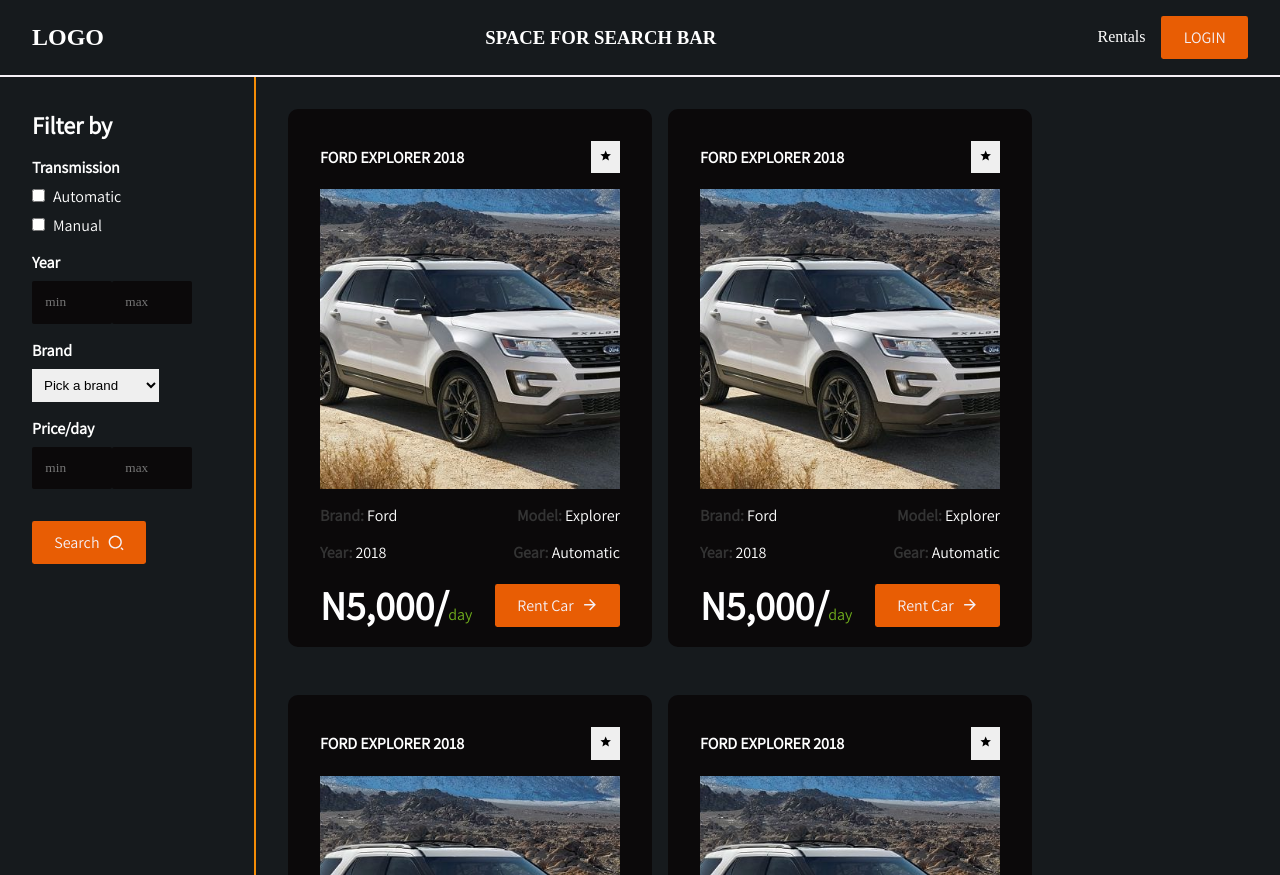
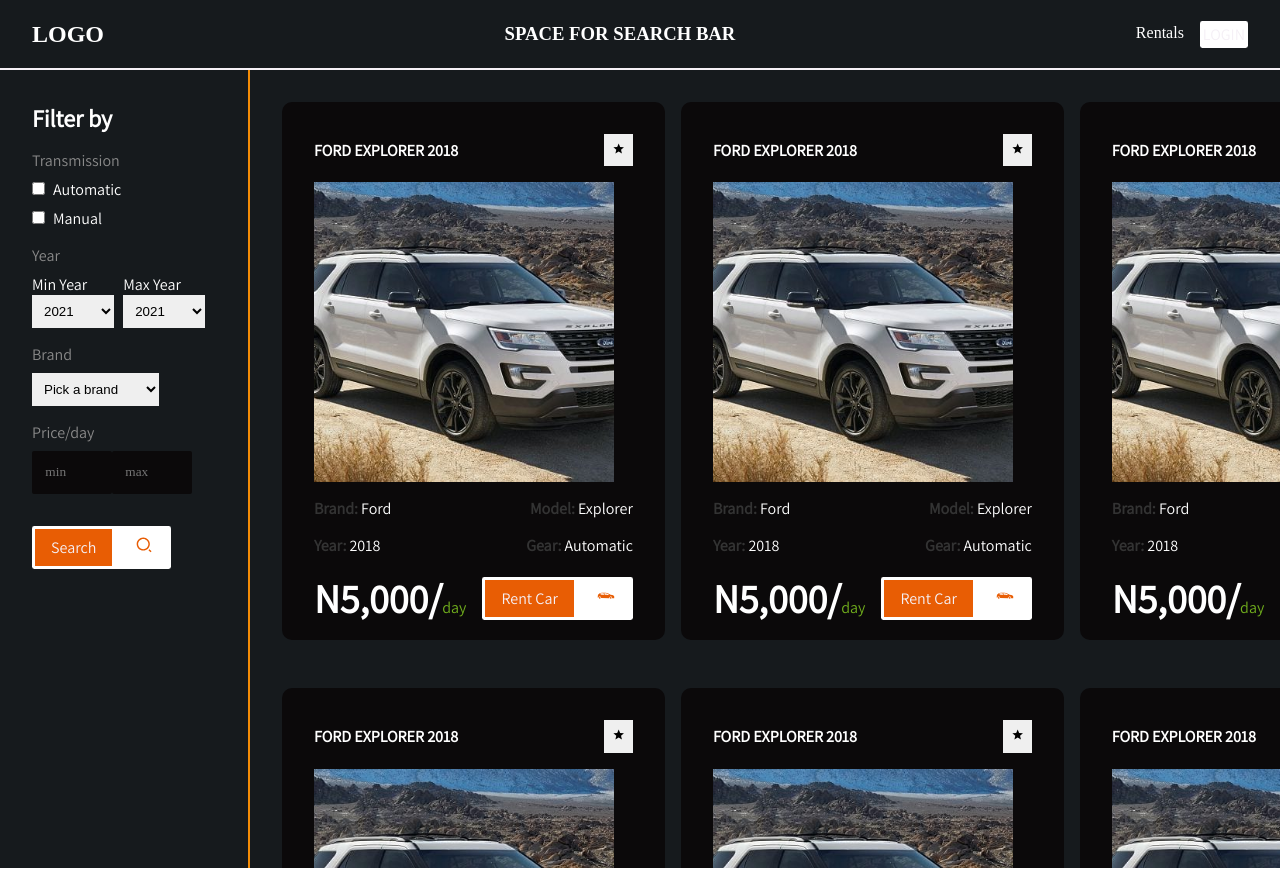
Before and after one commit to auleki/au-rentals, a React (Create React App) app: page /rentals in a window 1280 px wide. Built offline with nearby package versions, Linux system fonts and the light colour scheme; a web font is replaced by a local one.

Commit message:
more update to the filter section

```diff
--- a/src/components/CarCard.js
+++ b/src/components/CarCard.js
@@ -42,7 +42,7 @@
           </span>
           <Button>
             <span className="text">Rent Car</span>
-            <span className="icon">{icons.rightArrow}</span>
+            <span className="icon">{icons.car}</span>
           </Button>
         </Row>
       </div>
--- a/src/components/CarRentals.js
+++ b/src/components/CarRentals.js
@@ -10,6 +10,9 @@
       <CarCard />
       <CarCard />
       <CarCard />
+      <CarCard />
+      <CarCard />
+      <CarCard />
     </SCarRentals>
   );
 };
--- a/src/components/FilterSection.js
+++ b/src/components/FilterSection.js
@@ -1,13 +1,26 @@
-import { useState } from "react";
+import { useState, useEffect } from "react";
 import { colors, icons } from "./constants";
 import { Button, InputStyle, Row, SFilterSection } from "./StyledComponents";
 
 const FilterSection = () => {
-  const [filter, setFilter] = useState({});
+  const [priceFilter, setPriceFilter] = useState({ min: null, max: null });
+  const [transmissionFilter, setTransmissionFilter] = useState({
+    manual: false,
+    automatic: false,
+  });
+  const [yearFilter, setYearFilter] = useState({
+    min: null,
+    max: null,
+  });
+  const [brandFilter, setBrandFilter] = useState("");
 
-  function handleFilter(e) {
-    console.log("ELEMENT NAME", e.target.name);
-    console.log("ELEMENT VALUE", e.target.value);
+  function handleFilter({ target: { name, value } }) {
+    console.log(name);
+    // switch(eventName.target.name)
+  }
+
+  function searchDB(filterState) {
+    console.log("A search is being made");
   }
 
   return (
@@ -21,6 +34,8 @@
             name="transmission"
             id="transmission"
             value="automatic"
+            checked={transmissionFilter.manual}
+            onChange={handleFilter}
           />
           <label htmlFor="automatic">Automatic</label>
         </div>
@@ -29,7 +44,9 @@
             type="checkbox"
             name="transmission"
             id="transmission"
+            checked={transmissionFilter.manual}
             value="manual"
+            onChange={handleFilter}
           />
           <label htmlFor="manual">Manual</label>
         </div>
@@ -37,8 +54,26 @@
       <section className="filter">
         <h4 className="filterName">Year</h4>
         <Row>
-          <InputStyle small hoverBg={colors.orange} placeholder="min" />
-          <InputStyle small hoverBg={colors.orange} placeholder="max" />
+          <div className="selectGroup">
+            <label htmlFor="">Min Year</label>
+            <select name="minYear" onChange={handleFilter}>
+              <option value="2021">2021</option>
+              <option value="2020">2020</option>
+              <option value="2019">2019</option>
+              <option value="2018">2018</option>
+              <option value="2017">2017</option>
+            </select>
+          </div>
+          <div className="selectGroup">
+            <label htmlFor="">Max Year</label>
+            <select name="maxYear" onChange={handleFilter}>
+              <option value="2021">2021</option>
+              <option value="2020">2020</option>
+              <option value="2019">2019</option>
+              <option value="2018">2018</option>
+              <option value="2017">2017</option>
+            </select>
+          </div>
         </Row>
       </section>
       <section className="filter">
@@ -59,12 +94,28 @@
       <section className="filter">
         <h4 className="filterName">Price/day</h4>
         <Row>
-          <InputStyle hoverBg={colors.orange} small placeholder="min" />
-          <InputStyle hoverBg={colors.orange} small placeholder="max" />
+          <InputStyle
+            onChange={handleFilter}
+            hoverBg={colors.orange}
+            small
+            type="number"
+            name="minPrice"
+            value={priceFilter.min}
+            placeholder="min"
+          />
+          <InputStyle
+            onChange={handleFilter}
+            hoverBg={colors.orange}
+            small
+            type="number"
+            name="maxPrice"
+            value={priceFilter.max}
+            placeholder="max"
+          />
         </Row>
       </section>
       <div className="buttons">
-        <Button>
+        <Button onClick={searchDB}>
           <span className="text">Search</span>
           <span className="icon">{icons.search}</span>
         </Button>
--- a/src/components/StyledComponents.js
+++ b/src/components/StyledComponents.js
@@ -85,9 +85,10 @@
 
 export const Button = styled.button(
   ({ bgColor }) => css`
-    background: ${colors.orange};
+    background: ${colors.white};
+    /* background: transparent; */
     color: ${colors.altWhite};
-    padding: 0.5em 1.2em;
+    /* padding: 0.5em 1.2em; */
     font-family: ${fonts.general};
     display: flex;
     align-items: center;
@@ -98,19 +99,25 @@
     font-size: ${metrics.smallFont};
     border: ${metrics.border} solid transparent;
     outline: 0;
+    overflow: hidden;
     &:hover {
       background: ${colors.ghostWhite};
       outline: 0;
       /* border: ${metrics.border} solid ${colors.orange}; */
-      color: ${colors.orange};
+      color: ${colors.white};
       cursor: pointer;
       box-shadow: 2px 4px 10px 5px rgba(5, 5, 5, 0.9);
 
+      .text {
+        background: ${colors.darkGreen};
+      }
+
       .icon {
-        transform: translateX(0.3rem) scale(1.3);
-        background: transparent;
+        transform: translate(0, 0.2rem) scale(1.3);
+        color: ${colors.red};
+
         &:hover {
-          transform: scale(1);
+          /* transform: scale(1); */
         }
       }
     }
@@ -118,10 +125,18 @@
       transform: translateY(0.1rem);
     }
 
+    .text {
+      background: ${colors.orange};
+      padding: 0.5rem 1rem;
+    }
+
     .icon {
-      /* border: 1px solid green; */
+      background: ${colors.white};
       position: relative;
-      top: 0.15rem;
+      /* top: 0.15rem; */
+      color: ${colors.orange};
+      /* font-size: 1rem; */
+      padding: 0.5rem 1rem;
       transform: scale(1.1);
       transition: transform 200ms ease-out;
     }
@@ -468,22 +483,12 @@
 export const SRentals = styled.div(
   () => css`
     display: grid;
-    grid-template-columns: 20% 80%;
+    grid-template-columns: 250px 100%;
     height: 100vh;
     font-family: ${fonts.general};
     border-top: 2px solid ${colors.altWhite};
     /* padding-bottom: 10rem; */
-    overflow-y: hidden;
-
-    /* .rentals,
-    .filters {
-      padding: 2rem;
-    }
-
-    .filters {
-      border-right: 2px solid ${colors.darkOrange};
-      overflow-x: hidden;
-    } */
+    overflow: hidden;
   `
 );
 
@@ -505,8 +510,10 @@
     padding: 2rem;
 
     .filter {
-      h4 {
+      .filterName {
+        color: ${colors.gray};
         margin: 1rem 0 0.5rem;
+        font-weight: 400;
       }
       .checkGroup {
         margin-bottom: 0.5rem;
--- a/src/components/constants.js
+++ b/src/components/constants.js
@@ -1,4 +1,6 @@
 import * as RIcons from "react-icons/ri";
+import * as FCIcons from "react-icons/fc";
+import * as GIIcons from "react-icons/gi";
 
 export const fonts = {
   heading: "Dela Gothic One",
@@ -15,6 +17,8 @@
   unFavorited: <RIcons.RiStarLine />,
   search: <RIcons.RiSearch2Line />,
   rightArrow: <RIcons.RiArrowRightLine />,
+  car: <GIIcons.GiCityCar />,
+  carKey: <GIIcons.GiCarKey />,
 };
 
 export const colors = {
@@ -37,6 +41,7 @@
   darkRed: "#9D0208",
   red: "#D00000",
   yellow: "#FFC53A",
+  gray: "#8A8A8A",
 };
 
 export const metrics = {
```
